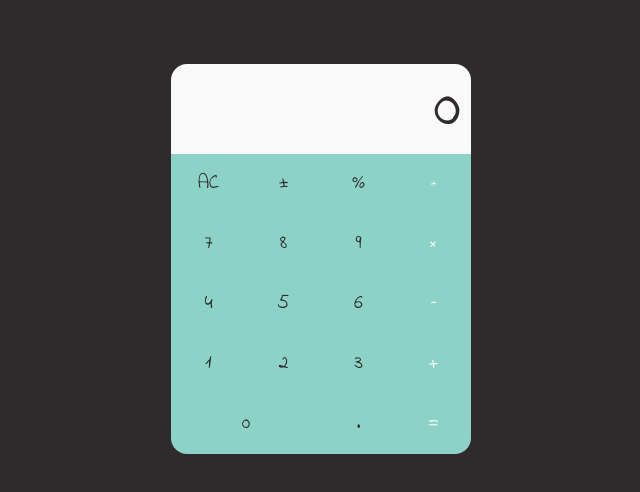
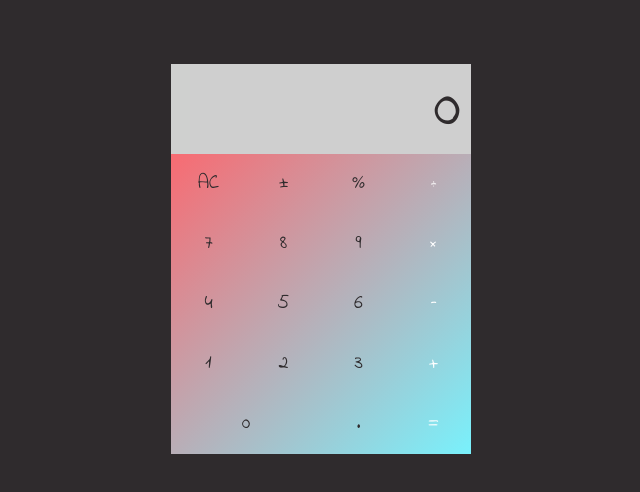
Before and after one commit to mattwong59/my-calculator, a React (Create React App) app: page / in a window 1280 px wide. Shown: the top 492 px of the page, without its empty margins (319-959 px from the left). Built offline with nearby package versions, Linux system fonts and the light colour scheme.

Commit message:
Fix border-radius on buttons

```diff
--- a/src/App.css
+++ b/src/App.css
@@ -8,28 +8,24 @@ body {
   padding-top: 5%;
 }
 
-
 .buttons {
   backface-visibility: true;
-  background: darken( $orange, 5% );
+  background: linear-gradient(135deg, #f86b72 0%,#79f1fc 100%);
   line-height: 60px;
   font-size: 1.25em;
   cursor: pointer;
   display: flex;
   flex-wrap: wrap;
   flex: 0 1 100%;
+
+  cursor: pointer;
 }
 
 .button {
-  background: #8DD2C6;
   color: #2F2B2D;
   display: flex;
   justify-content: center;
   flex: 0 1 25%;
-}
-
-.button.top {
-  background: #8DD2C6;
 }
 
 .button:hover {
@@ -38,17 +34,13 @@ body {
 }
 
 .button.right {
-  background: #8DD2C6;
   color: white;
 }
 
-.button.right.equals {
-  border-radius: 0 0 1rem 0;
-}
+
 
 .button.classic.zero {
   flex: 2;
-  border-radius: 0 0 0 1rem;
 }
 
 .calculator {
@@ -62,12 +54,12 @@ body {
   background: #F8F9F8;
   color: #2F2B2D;
   padding-right: 10px;
-  border-radius: 1rem 1rem 0 0;
   font-weight: 100;
   font-size: 4em;
   line-height: 90px;
   justify-content: flex-end;
   display: flex;
   flex-wrap: wrap;
+  opacity: 0.8;
   flex: 1 100%;
 }
--- a/src/Calculator.js
+++ b/src/Calculator.js
@@ -100,10 +100,10 @@ class Calculator extends Component {
           <div className="calculator">
             <div className="display">{ displayValue }</div>
             <div className="buttons">
-              <div className="button top" onClick={() => this.clearDisplay()}>AC</div>
+              <div className="button top" id="ac" onClick={() => this.clearDisplay()}>AC</div>
               <div className="button top" onClick={() => this.toggleSign()}>±</div>
               <div className="button top" onClick={() => this.inputPercent()}>%</div>
-              <div className="button right" onClick={() => this.performOperation('/')}>÷</div>
+              <div className="button right" id="divide" onClick={() => this.performOperation('/')}>÷</div>
               <div className="button classic" onClick={() => this.inputDigit(7)}>7</div>
               <div className="button classic" onClick={() => this.inputDigit(8)}>8</div>
               <div className="button classic" onClick={() => this.inputDigit(9)}>9</div>
@@ -118,7 +118,7 @@ class Calculator extends Component {
               <div className="button right" onClick={() => this.performOperation('+')}>+</div>
               <div className="button classic zero" onClick={() => this.inputDigit(0)}>0</div>
               <div className="button classic" onClick={() => this.inputDot()}>.</div>
-              <div className="button right equals" onClick={() => this.performOperation('=')}>=</div>
+              <div className="button right" id="equals" onClick={() => this.performOperation('=')}>=</div>
             </div>
           </div>
       );
```
